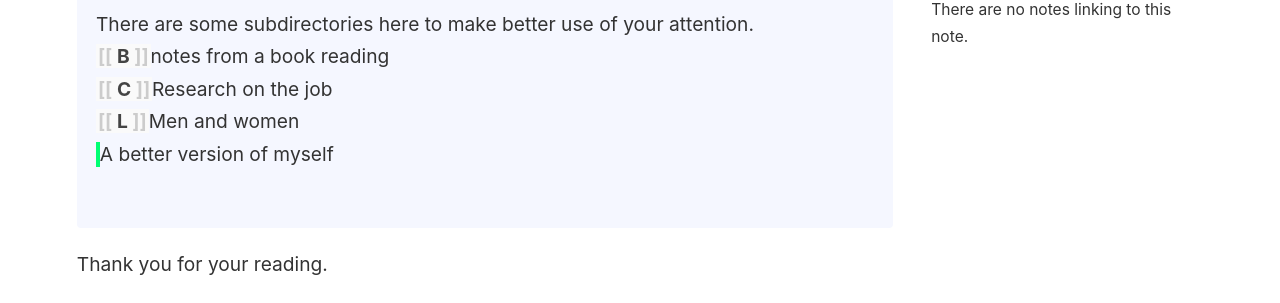
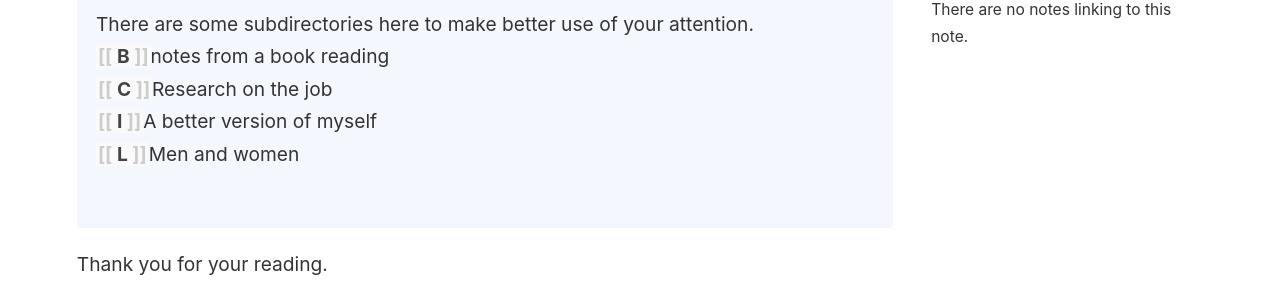
Before and after one commit to lkyxuan/bbbblog, a Jekyll site: the page built from _notes/Index/Content Index.md, in a window 1280 px wide. Shown: the part 326-629 px from the top of the page. Built offline with Jekyll 4.4.1, drawn with Linux system fonts in a browser that asks for light colours.

Commit message:
vault backup: 2023-07-14 06:19:43
Affected files:
_notes/Index/Content Index.md

```diff
--- a/_notes/Index/Content Index.md
+++ b/_notes/Index/Content Index.md
@@ -5,6 +5,7 @@ title: Content Index
   There are some subdirectories here to make better use of your attention. <br>
   <span style="font-weight: bold">[[B]]</span>notes from a book reading <br>
   <span style="font-weight: bold">[[C]]</span>Research on the job<br>
+  <span style="font-weight: bold">[[I]]</span>A better version of myself<br>
   <span style="font-weight: bold">[[L]]</span>Men and women<br>
-  <span style="font-weight: bold">[[]]</span>A better version of myself<br>
+
 </p>
```
